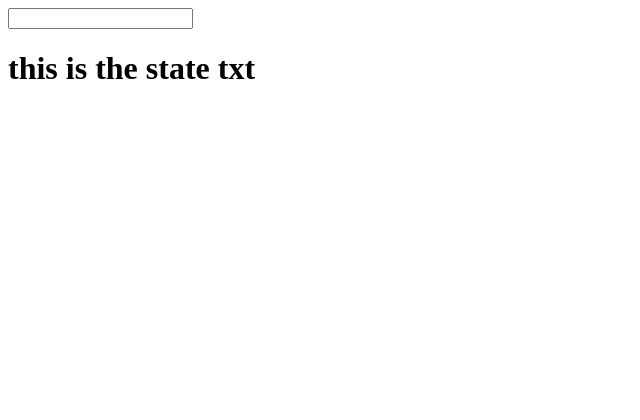
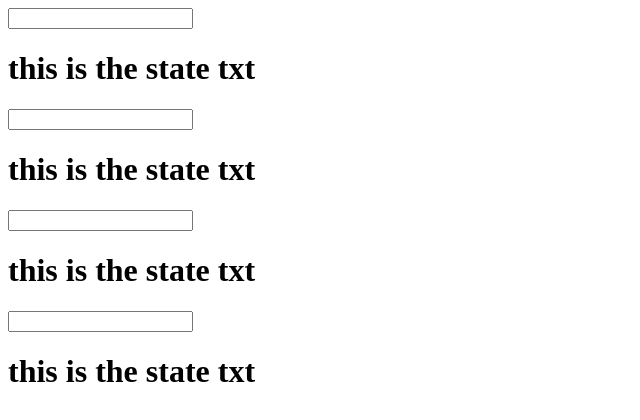
Before and after one commit to chuong2v/start-react, a React app: page / in a window 1280 px wide. Shown: the top 420 px of the page, without its empty margins (0-640 px from the left). Built offline with nearby package versions, Linux system fonts and the light colour scheme.

Commit message:
react owner ownee relationship

```diff
--- a/App.js
+++ b/App.js
@@ -6,6 +6,7 @@
       txt: 'this is the state txt',
       cat: 0
     }
+    this.update = this.update.bind(this)
   }
   update(e){
     this.setState({txt: e.target.value})
@@ -13,13 +14,23 @@
 	render(){
 		return (
       <div>
-      <input type='text'
-        onChange={this.update.bind(this)}/>
-        <h1>{this.state.txt}</h1>
+        <Widget txt={this.state.txt} update={this.update}/>
+        <Widget txt={this.state.txt} update={this.update}/>
+        <Widget txt={this.state.txt} update={this.update}/>
+        <Widget txt={this.state.txt} update={this.update}/>
       </div>
     )
 	}
 }
 
+const Widget = (props) => {
+  return (
+    <div>
+    <input type='text'
+      onChange={props.update}/>
+      <h1>{props.txt}</h1>
+    </div>
+  )
+}
+
 export default App
-// const App = () => <h1>Hello React</h1>
```
